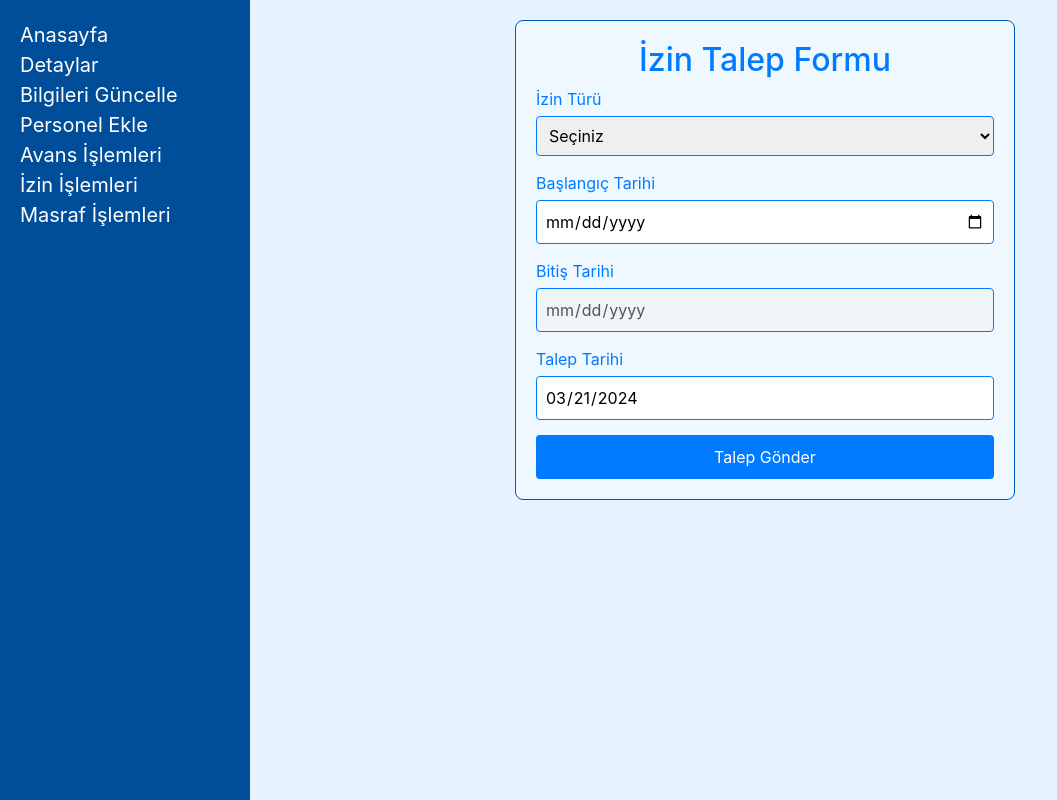
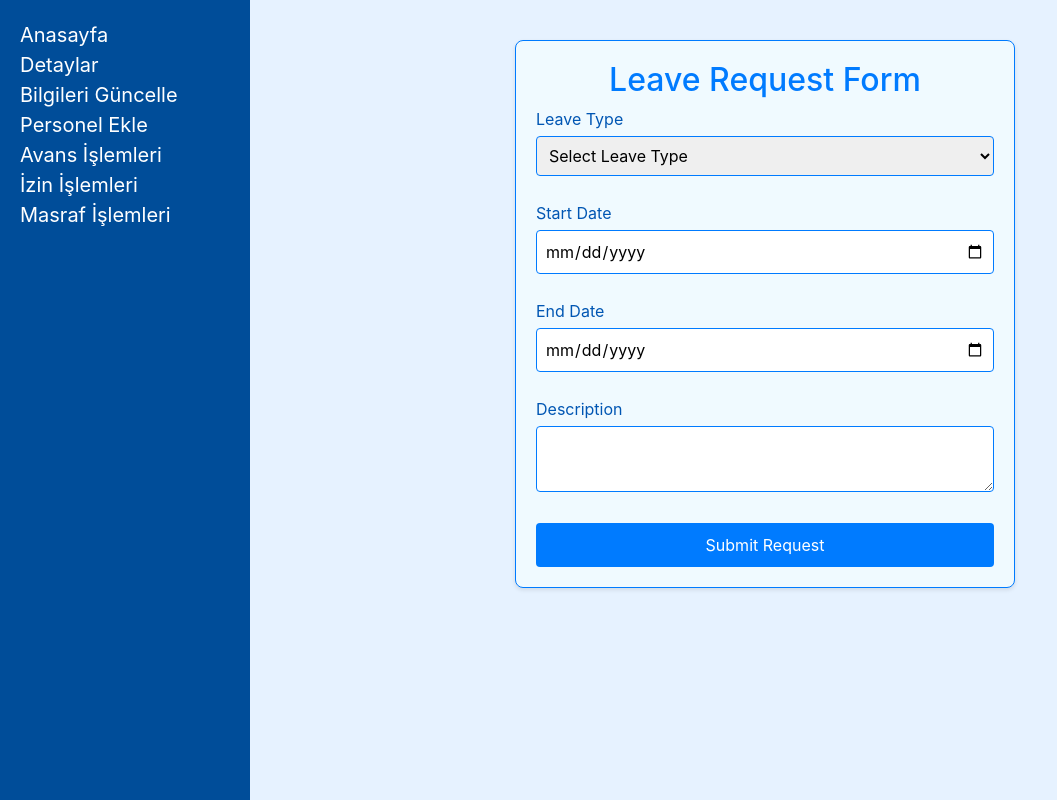
Before and after one commit to Esudekarakus/HumanResourcesFrontEndProject, a React (Vite) app: page /leaverequestform in a window 1280 px wide. Shown: the top 800 px of the page, without its empty margins (0-1057 px from the left). Built offline with nearby package versions, Linux system fonts and the light colour scheme.

Commit message:
leave form eklendi

```diff
--- a/src/components/Personel/LeaveForm.jsx
+++ b/src/components/Personel/LeaveForm.jsx
@@ -1,105 +1,86 @@
-
 import React, { useState } from 'react';
 
 const LeaveRequestForm = () => {
-  const [leaveType, setLeaveType] = useState('');
-  const [startDate, setStartDate] = useState('');
-  const [endDate, setEndDate] = useState('');
-  const [requestDate, setRequestDate] = useState(new Date().toISOString().split('T')[0]);
+  const [leaveType, setLeaveType] = useState('0'); // Başlangıç değeri olarak '0' (seçim yapılmadı)
+  const [leaveDate, setLeaveDate] = useState('');
+  const [dueDate, setDueDate] = useState('');
+  const [description, setDescription] = useState('');
+  // Sabit bir EmployeeId değeri kullanılacak
+  // Gerçek uygulamada bu değer dinamik olarak kullanıcı oturum bilgisinden alınmalıdır.
+  const employeeId = 1;
 
-  const formStyles = {
-    backgroundColor: '#f0f8ff',
-    borderRadius: '8px',
-    padding: '20px',
-    maxWidth: '500px',
-    margin: 'auto',
-    border: '1px solid #0056b3',
+  const handleSubmit = async (e) => {
+    e.preventDefault();
+
+    // API endpoint'inizi buraya yazın
+    const apiUrl = 'https://localhost:7287/api/leave';
+    const leaveData = {
+      Type: parseInt(leaveType, 10), // Backend'in beklediği int türünde
+      LeaveDate: leaveDate,
+      DueDate: dueDate,
+      Description: description,
+      NumberOfDays: (new Date(dueDate).getTime() - new Date(leaveDate).getTime()) / (1000 * 3600 * 24), // Otomatik hesaplama
+      EmployeeId: employeeId,
     };
 
-  const titleStyles = {
-    textAlign: 'center',
-    color: '#007bff',
-  };
+    try {
+      const response = await fetch('https://localhost:7287/api/leave', {
+        method: 'POST',
+        headers: {
+          'Content-Type': 'application/json',
+        },
+        body: JSON.stringify(leaveData),
+      });
 
-  const formGroupStyles = {
-    marginBottom: '15px',
-  };
+      if (!response.ok) {
+        throw new Error('Leave request could not be submitted.');
+      }
 
-  const labelStyles = {
-    display: 'block',
-    marginBottom: '5px',
-    color:'#007bff',
-  };
-
-  const inputSelectStyles = {
-    width: '100%',
-    padding: '8px',
-    borderRadius: '4px',
-    border: '1px solid #007bff',
-  };
-
-  const buttonStyles = {
-    width: '100%',
-    padding: '10px',
-    backgroundColor: '#007bff',
-    color: 'white',
-    border: 'none',
-    borderRadius: '4px',
-    cursor: 'pointer',
-  };
-
-  const handleLeaveTypeChange = (event) => {
-    const type = event.target.value;
-    setLeaveType(type);
-    if (type === 'Maternity' || type === 'Paternity' || type === 'Bereavement') {
-      let newEndDate = new Date(startDate);
-      newEndDate.setDate(newEndDate.getDate() + 10);
-      setEndDate(newEndDate.toISOString().split('T')[0]);
+      alert('Leave request submitted successfully.');
+      // Formu sıfırla
+      setLeaveType('0');
+      setLeaveDate('');
+      setDueDate('');
+      setDescription('');
+    } catch (error) {
+      console.error('Error during the request:', error);
+      alert(error.message);
     }
   };
 
-  const handleStartDateChange = (event) => {
-    setStartDate(event.target.value);
-    if (leaveType === 'Maternity' || leaveType === 'Paternity' || leaveType === 'Bereavement') {
-      let newEndDate = new Date(event.target.value);
-      newEndDate.setDate(newEndDate.getDate() + 10);
-      setEndDate(newEndDate.toISOString().split('T')[0]);
-    }
-  };
+  return (
+    <div style={{ backgroundColor: '#f0faff', border: '1px solid #007bff', borderRadius: '8px', padding: '20px', maxWidth: '500px', margin: '20px auto', boxShadow: '0 2px 4px rgba(0, 0, 0, 0.1)' }}>
+      <form onSubmit={handleSubmit}>
+        <h2 style={{ textAlign: 'center', color: '#007bff' }}>Leave Request Form</h2>
 
-  const handleSubmit = (event) => {
-    event.preventDefault();
-    alert('İzin Talebi Gönderildi');
-  };
-
-  return (
-<div style={formStyles}>
-<form onSubmit={handleSubmit}>
-<h2 style={titleStyles}>İzin Talep Formu</h2>
-<div style={formGroupStyles}>
-<label htmlFor="leaveType" style={labelStyles}>İzin Türü</label>
-<select id="leaveType" value={leaveType} onChange={handleLeaveTypeChange} required style={inputSelectStyles}>
-<option value="">Seçiniz</option>
-<option value="Annual">Yıllık İzin</option>
-<option value="Maternity">Annelik İzni</option>
-<option value="Paternity">Babalık İzni</option>
-<option value="Bereavement">Yas İzni</option>
-<option value="Other">Diğer</option>
+        <div style={{ marginBottom: '15px' }}>
+          <label style={{ display: 'block', marginBottom: '5px', color: '#0056b3' }}>Leave Type</label>
+          <select value={leaveType} onChange={(e) => setLeaveType(e.target.value)} style={{ width: '100%', padding: '8px', borderRadius: '4px', border: '1px solid #007bff', marginBottom: '10px' }} required>
+            <option value="0">Select Leave Type</option>
+            <option value="1">Annual</option>
+            <option value="2">Maternity</option>
+            <option value="3">Paternity</option>
+            <option value="4">Bereavement</option>
+            <option value="5">Other</option>
           </select>
         </div>
-<div style={formGroupStyles}>
-<label htmlFor="startDate" style={labelStyles}>Başlangıç Tarihi</label>
-<input type="date" id="startDate" value={startDate} onChange={handleStartDateChange} required style={inputSelectStyles} />
+
+        <div style={{ marginBottom: '15px' }}>
+          <label style={{ display: 'block', marginBottom: '5px', color: '#0056b3' }}>Start Date</label>
+          <input type="date" value={leaveDate} onChange={(e) => setLeaveDate(e.target.value)} style={{ width: '100%', padding: '8px', borderRadius: '4px', border: '1px solid #007bff', marginBottom: '10px' }} required />
         </div>
-<div style={formGroupStyles}>
-<label htmlFor="endDate" style={labelStyles}>Bitiş Tarihi</label>
-<input type="date" id="endDate" value={endDate} disabled={leaveType !== 'Annual' && leaveType !== 'Other'} required style={inputSelectStyles} />
+
+        <div style={{ marginBottom: '15px' }}>
+          <label style={{ display: 'block', marginBottom: '5px', color: '#0056b3' }}>End Date</label>
+          <input type="date" value={dueDate} onChange={(e) => setDueDate(e.target.value)} style={{ width: '100%', padding: '8px', borderRadius: '4px', border: '1px solid #007bff', marginBottom: '10px' }} required />
         </div>
-<div style={formGroupStyles}>
-<label htmlFor="requestDate" style={labelStyles}>Talep Tarihi</label>
-<input type="date" id="requestDate" value={requestDate} readOnly style={inputSelectStyles} />
+
+        <div style={{ marginBottom: '15px' }}>
+          <label style={{ display: 'block', marginBottom: '5px', color: '#0056b3' }}>Description</label>
+          <textarea value={description} onChange={(e) => setDescription(e.target.value)} style={{ width: '100%', padding: '8px', borderRadius: '4px', border: '1px solid #007bff', marginBottom: '10px' }} required />
         </div>
-<button type="submit" style={buttonStyles}>Talep Gönder</button>
+
+        <button type="submit" style={{ width: '100%', padding: '10px', backgroundColor: '#007bff', color: 'white', border: 'none', borderRadius: '4px', cursor: 'pointer' }}>Submit Request</button>
       </form>
     </div>
   );
```
Lines whose indentation alone changed are shown as unchanged.
